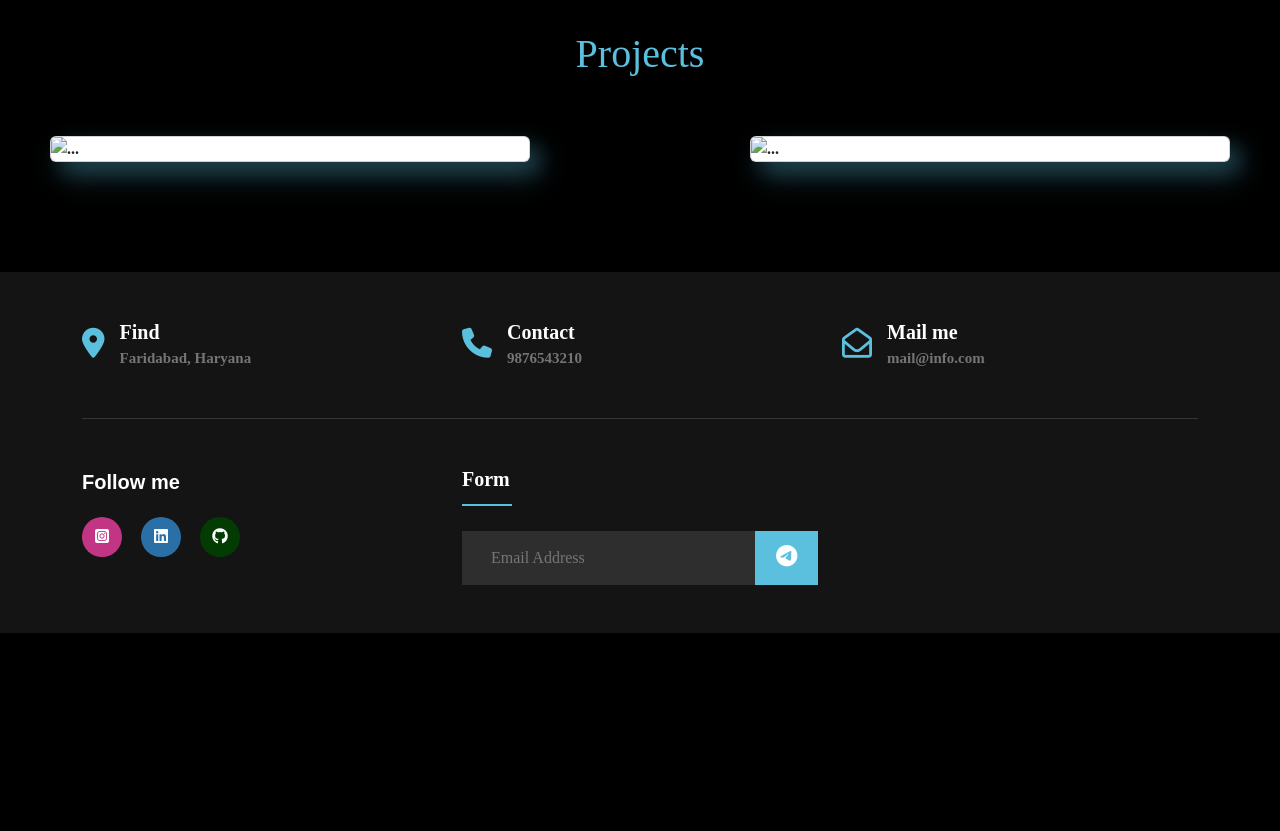
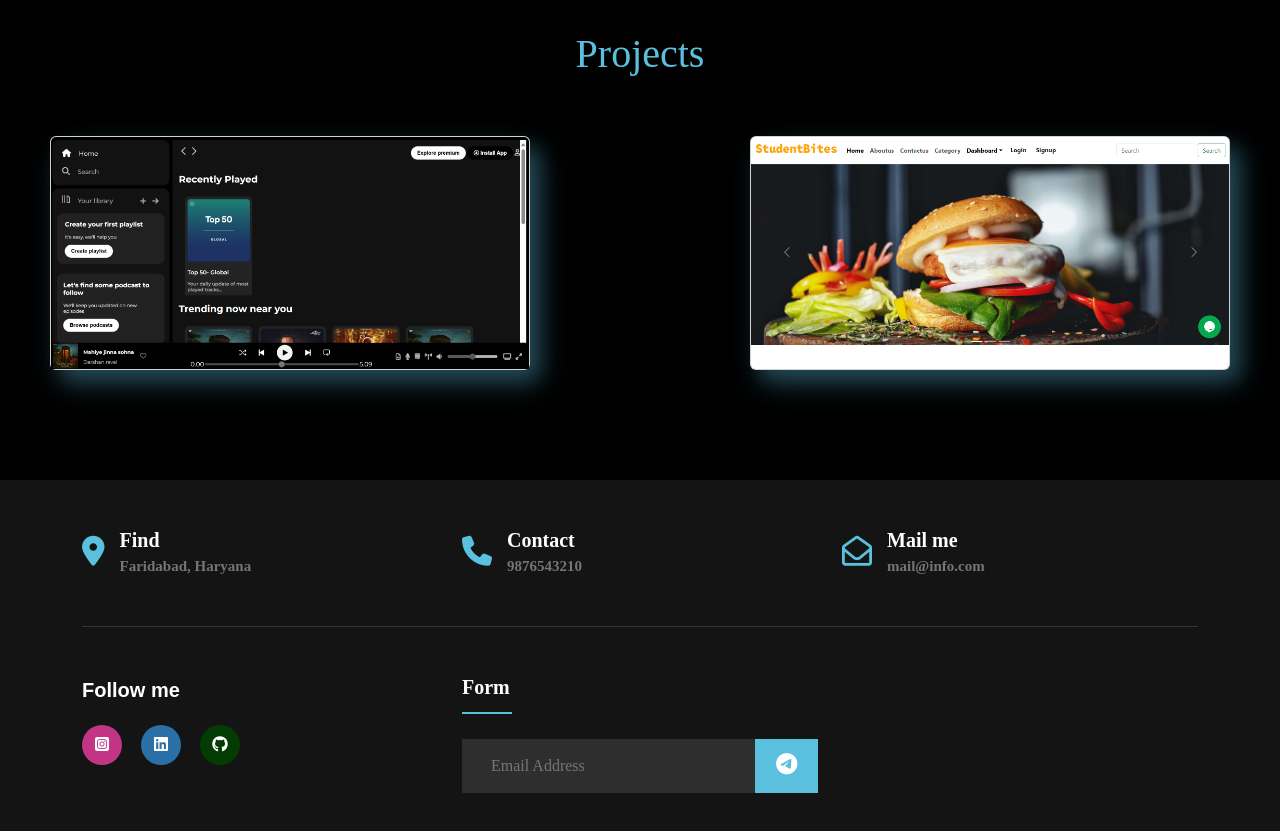
Before and after one commit to snehabisht13/Portfolio-Codsoft, a plain HTML site: page index.html in a window 1280 px wide. Shown: the part 1240-2071 px from the top of the page. Before the commit the page ends 1873 px from the top, so only its background shows below. Drawn offline with nearby package versions, Linux system fonts and the light colour scheme; a web font is replaced by a local one.

Commit message:
Update index.html

```diff
--- a/index.html
+++ b/index.html
@@ -91,7 +91,7 @@
             <h1>Projects</h1>
             <div class="Projects" >
                 <div class="card" style="width: 30rem;">
-                    <img src="./img/spotify.png" class="card-img-top" alt="...">
+                    <img src="./image/spotify.png" class="card-img-top" alt="...">
                     <div class="content">
                         <h1>Spotify Clone</h1>
                         <p>This is clone page of "Spotify" music player which is made using HTML and CSS.</p>
@@ -99,7 +99,7 @@
 
                 </div>
                 <div class="card" style="width: 30rem;">
-                    <img src="./img/site.png" class="card-img-top" alt="...">
+                    <img src="./image/site.png" class="card-img-top" alt="...">
                     <div class="content">
                         <h1>StudentBites</h1>
                         <p>It is a E-commerce website used for ordering food and stationary items in the campus for Students and faculty.</p>
```
